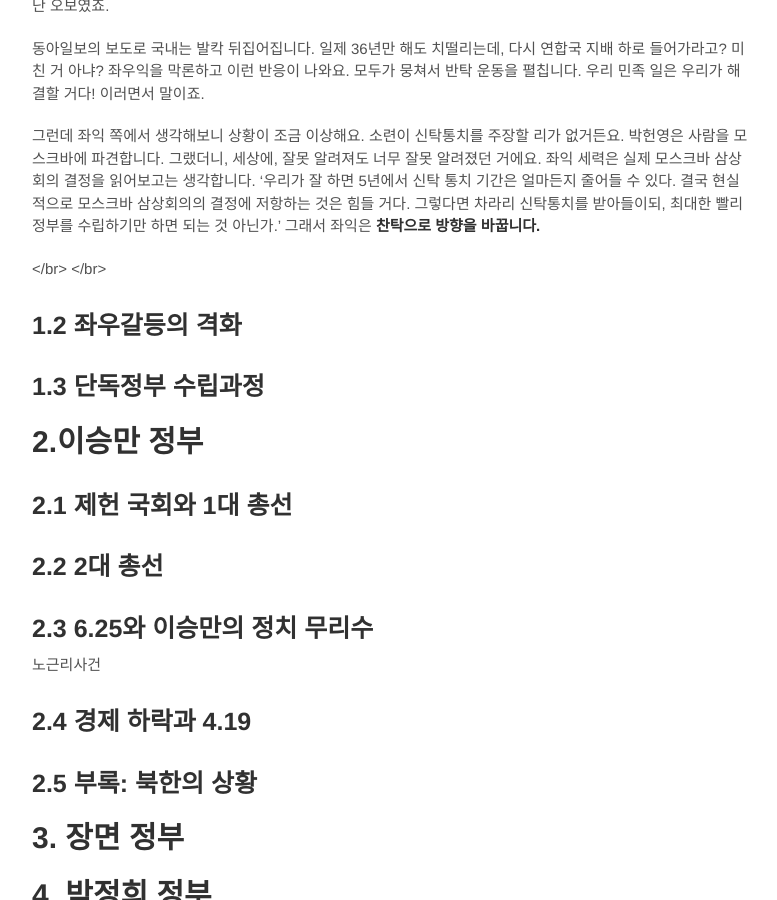
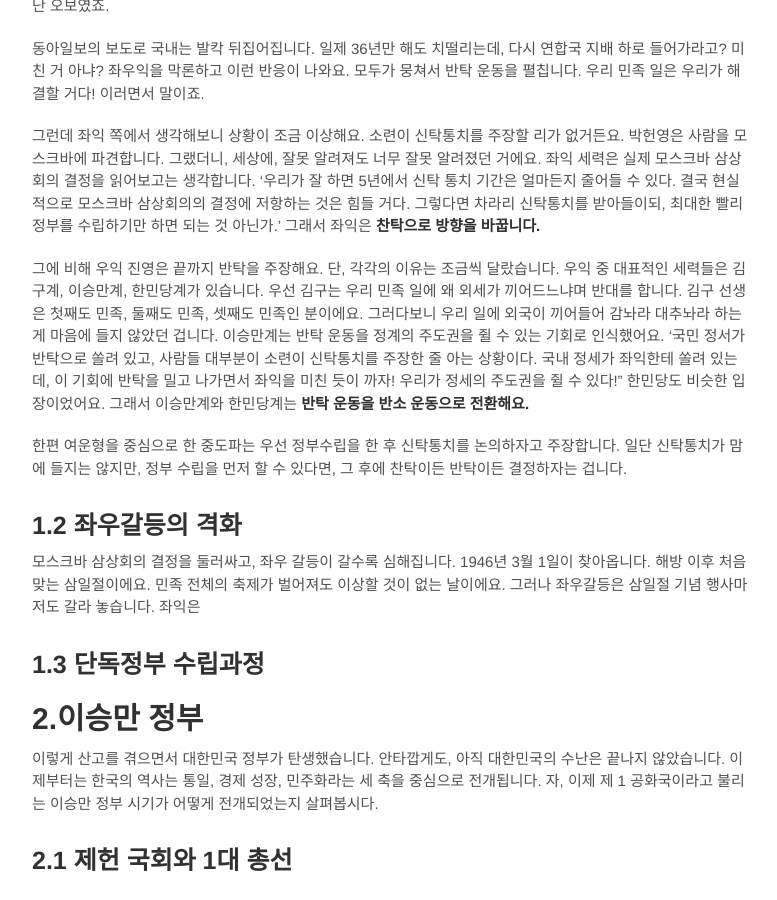
Before and after one commit to hojunester/hojunester.github.io, a Jekyll site: the page built from _posts/2014-09-02-현대사-정리.md, in a window 1280 px wide and 900 px high, scrolled down 3658 px. Shown: the whole window, without its empty margins (248-1025 px from the left). Built offline with Jekyll 4.4.1, drawn with Linux system fonts in a browser that asks for light colours; Markdown is read by kramdown in place of the engine named in the settings; some of the changed text lies outside the part shown.

Commit message:
added some content to 현대사

```diff
--- a/_posts/2014-09-02-현대사-정리.md
+++ b/_posts/2014-09-02-현대사-정리.md
@@ -93,15 +93,19 @@ title: 현대사 정리
 
 그런데 좌익 쪽에서 생각해보니 상황이 조금 이상해요. 소련이 신탁통치를 주장할 리가 없거든요. 박헌영은 사람을 모스크바에 파견합니다. 그랬더니, 세상에, 잘못 알려져도 너무 잘못 알려졌던 거에요. 좌익 세력은 실제 모스크바 삼상 회의 결정을 읽어보고는 생각합니다. '우리가 잘 하면 5년에서 신탁 통치 기간은 얼마든지 줄어들 수 있다. 결국 현실적으로 모스크바 삼상회의의 결정에 저항하는 것은 힘들 거다. 그렇다면 차라리 신탁통치를 받아들이되, 최대한 빨리 정부를 수립하기만 하면 되는 것 아닌가.' 그래서 좌익은 **찬탁으로 방향을 바꿉니다.**
 
-</br>
-</br>
+그에 비해 우익 진영은 끝까지 반탁을 주장해요. 단, 각각의 이유는 조금씩 달랐습니다. 우익 중 대표적인 세력들은 김구계, 이승만계, 한민당계가 있습니다. 우선 김구는 우리 민족 일에 왜 외세가 끼어드느냐며 반대를 합니다. 김구 선생은 첫째도 민족, 둘째도 민족, 셋째도 민족인 분이에요. 그러다보니 우리 일에 외국이 끼어들어 감놔라 대추놔라 하는 게 마음에 들지 않았던 겁니다. 이승만계는 반탁 운동을 정계의 주도권을 쥘 수 있는 기회로 인식했어요. '국민 정서가 반탁으로 쏠려 있고, 사람들 대부분이 소련이 신탁통치를 주장한 줄 아는 상황이다. 국내 정세가 좌익한테 쏠려 있는데, 이 기회에 반탁을 밀고 나가면서 좌익을 미친 듯이 까자! 우리가 정세의 주도권을 쥘 수 있다!" 한민당도 비슷한 입장이었어요. 그래서 이승만계와 한민당계는 **반탁 운동을 반소 운동으로 전환해요.**
 
+한편 여운형을 중심으로 한 중도파는 우선 정부수립을 한 후 신탁통치를 논의하자고 주장합니다. 일단 신탁통치가 맘에 들지는 않지만, 정부 수립을 먼저 할 수 있다면, 그 후에 찬탁이든 반탁이든 결정하자는 겁니다.
 
 ### <a name="좌우갈등"></a>1.2 좌우갈등의 격화
+
+모스크바 삼상회의 결정을 둘러싸고, 좌우 갈등이 갈수록 심해집니다. 1946년 3월 1일이 찾아옵니다. 해방 이후 처음 맞는 삼일절이에요. 민족 전체의 축제가 벌어져도 이상할 것이 없는 날이에요. 그러나 좌우갈등은 삼일절 기념 행사마저도 갈라 놓습니다. 좌익은
 
 ### <a name="단독정부"></a>1.3 단독정부 수립과정
 
 ##<a name="2.이승만정부"></a>2.이승만 정부
+
+이렇게 산고를 겪으면서 대한민국 정부가 탄생했습니다. 안타깝게도, 아직 대한민국의 수난은 끝나지 않았습니다. 이제부터는 한국의 역사는 통일, 경제 성장, 민주화라는 세 축을 중심으로 전개됩니다. 자, 이제 제 1 공화국이라고 불리는 이승만 정부 시기가 어떻게 전개되었는지 살펴봅시다.
 ###<a name="제헌국회"></a>2.1 제헌 국회와 1대 총선
 ###<a name="2대총선"></a>2.2 2대 총선
 ###<a name="승만병크"></a>2.3 6.25와 이승만의 정치 무리수
```
Also changed, not shown: other parts of _posts/2014-09-02-현대사-정리.md (+1 -1 lines).
